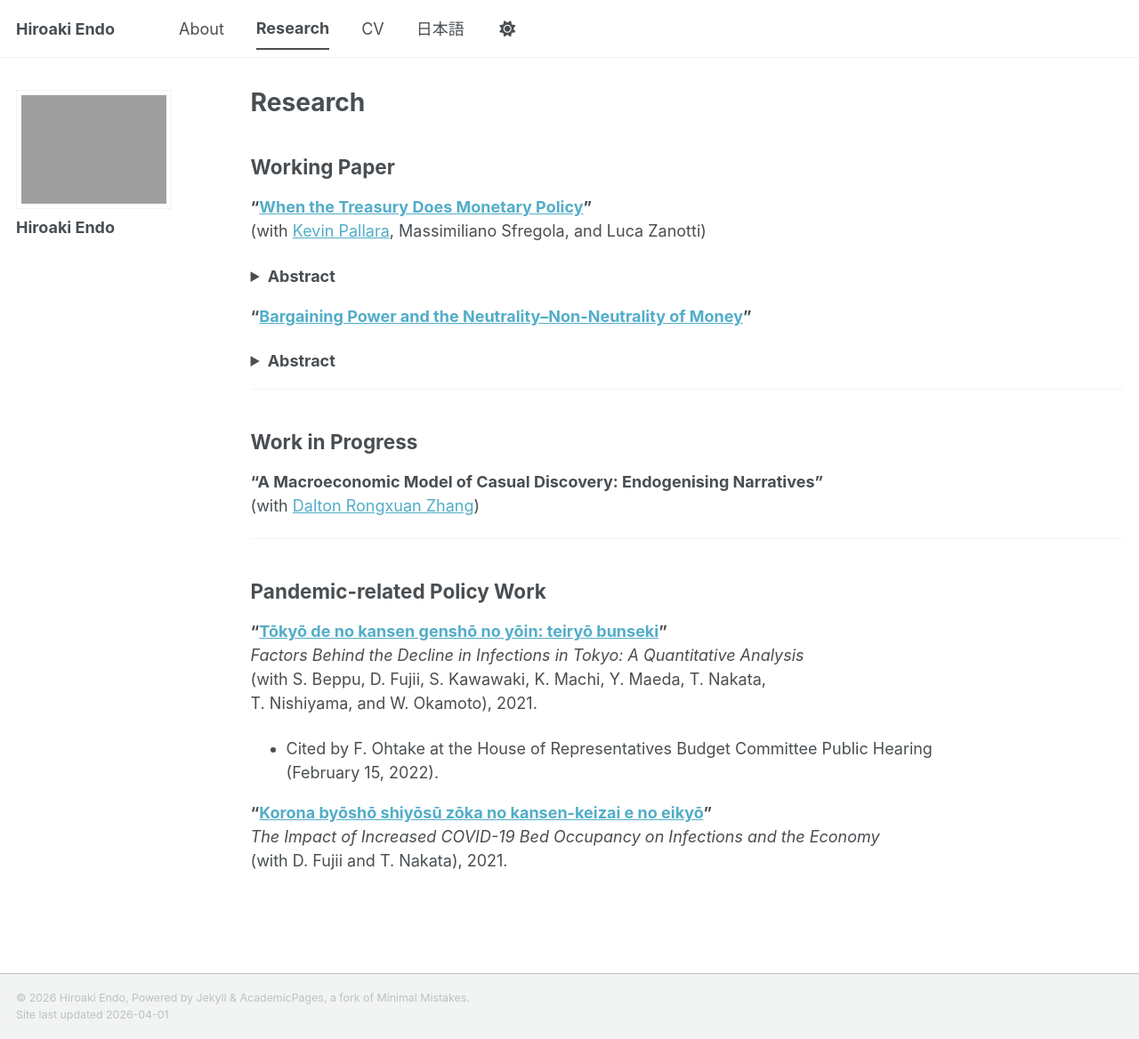
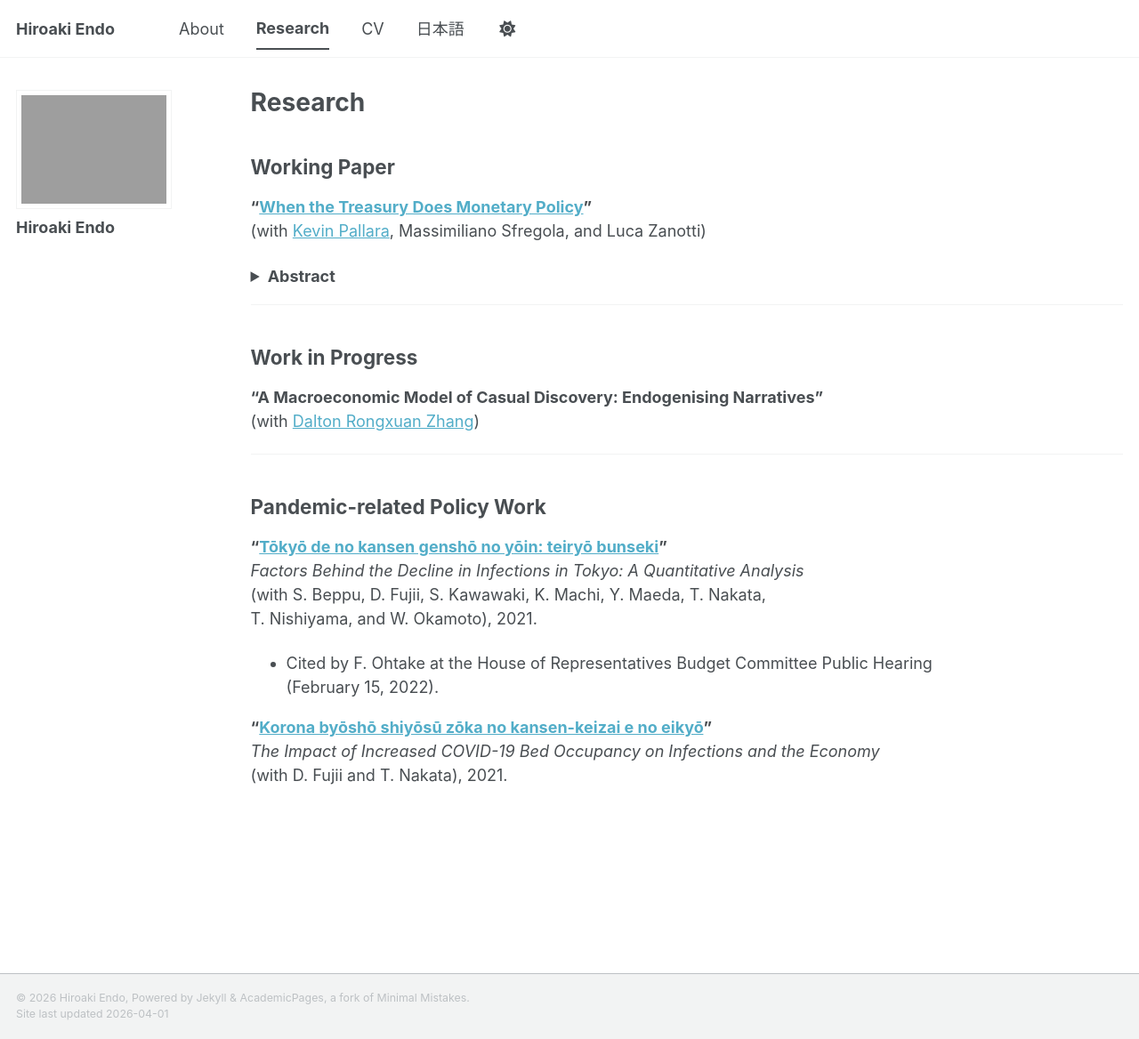
Before and after one commit to hiroendo1014/hiroendo1014.github.io, a Jekyll site: the page built from _pages/research.md, in a window 1280 px wide and 1168 px high. Shown: the whole window at 89% size. Built offline with Jekyll 4.4.1, drawn with Linux system fonts in a browser that asks for light colours; a script bundle is joined from its source files by our own code; library files that are not in the unit come from our copies.

Commit message:
Remove abstract for bargaining power research paper
Removed the abstract section for the paper on bargaining power and monetary non-neutrality.

```diff
--- a/_pages/research.md
+++ b/_pages/research.md
@@ -19,13 +19,6 @@ Debt management decisions have macroeconomic effects comparable to monetary poli
   </p>
 </details>
 
-**“[Bargaining Power and the Neutrality–Non-Neutrality of Money](../../files/research/excess_demand_supply/draft_march.pdf)”**
-<details>
-<summary><strong>Abstract</strong></summary>
-<p>
-This paper studies how buyer–seller bargaining powers shape monetary non–neutrality. When sellers have stronger bargaining power, the economy operates in an excess-supply regime and the Phillips curve is upward-sloping. When buyers have a stronger bargaining power, the economy operates in an excess-demand regime, and the Phillips curve is downward-sloping. Bargaining power smoothly parameterises the transition between the two regimes. In the knife-edge case, when the two powers cancel out, the Phillips curve becomes vertical and the economy approximates the flexible-price outcome. In this case, inflation is no longer costly. By allowing bargaining power to vary, the model places the insights of the general disequilibrium literature on an equilibrium footing.
-</p>
-</details>
 ---
 
 ## Work in Progress
```
